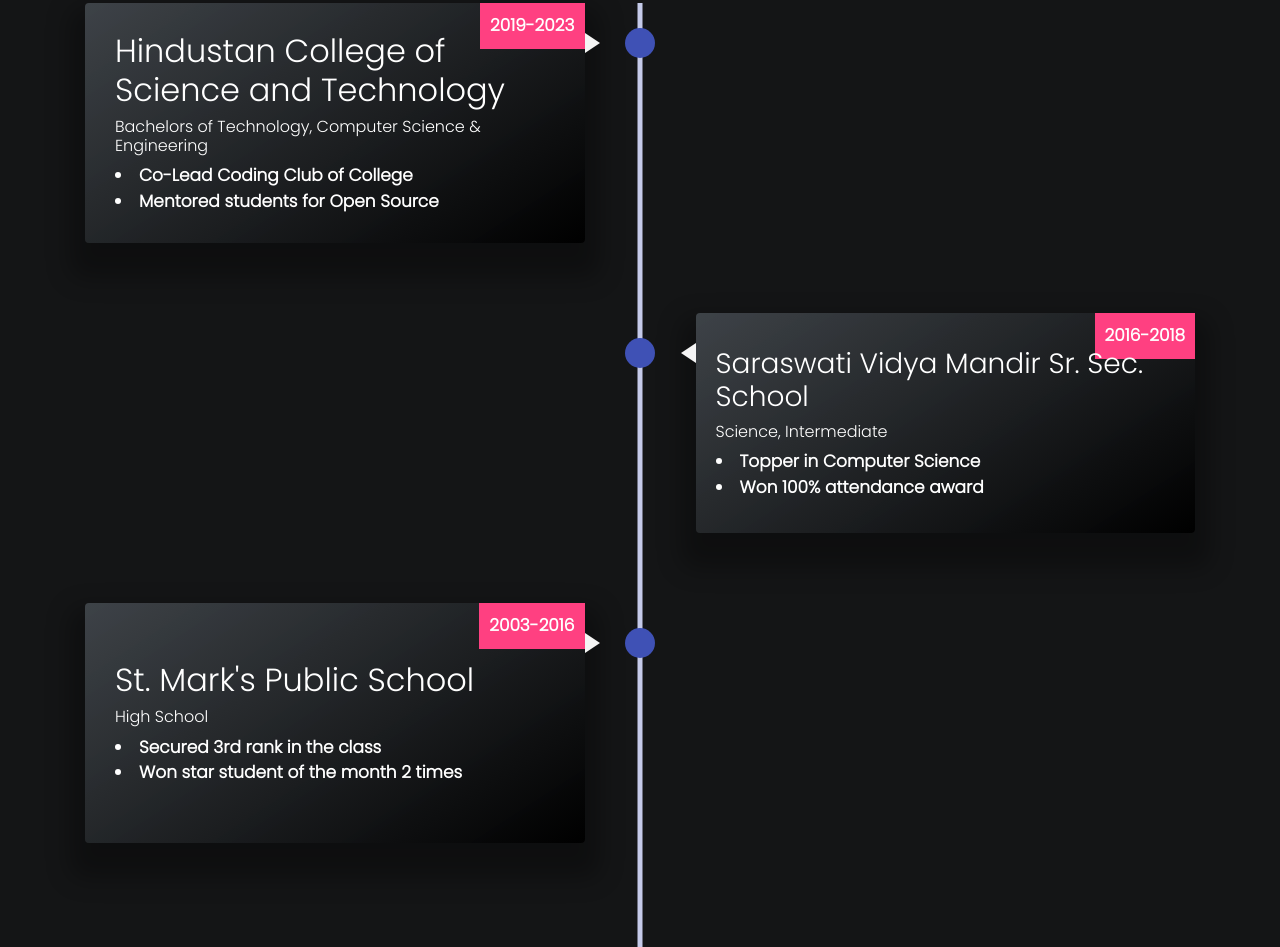
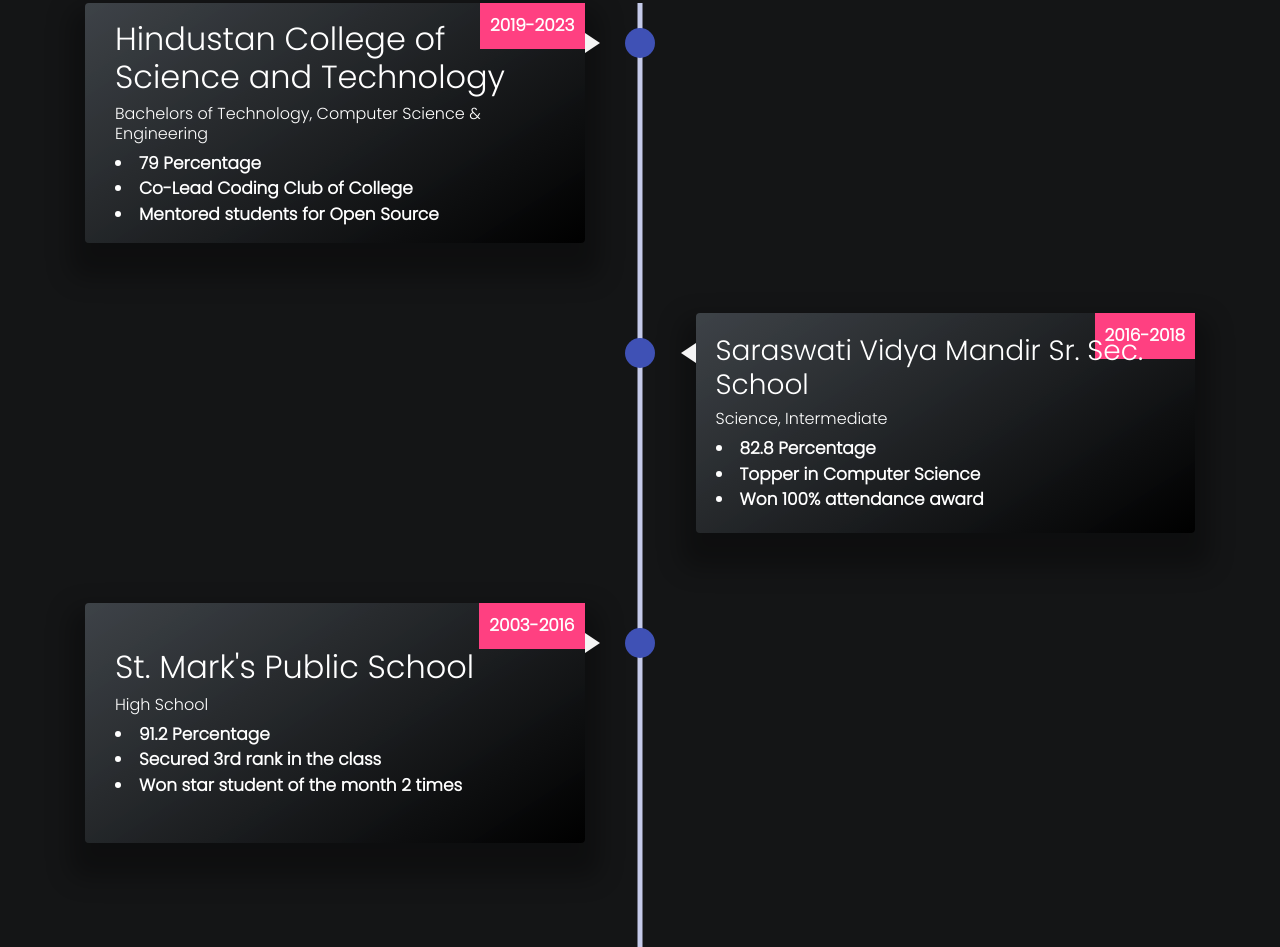
Before and after one commit to shobhit162/shobhit162.github.io, a plain HTML site: page education.html in a window 1280 px wide. Shown: the part 1151-2098 px from the top of the page. Drawn offline with nearby package versions, Linux system fonts and the light colour scheme; some icons are missing; files whose address does not match are found by name.

Commit message:
Update education.html

```diff
--- a/education.html
+++ b/education.html
@@ -293,6 +293,7 @@
         <div>
             <h2 class="timelineHeading">Hindustan College of Science and Technology</h2>
             <h6>Bachelors of Technology, Computer Science & Engineering</h6>
+            <li>79 Percentage</li>
             <li>Co-Lead Coding Club of College</li>
             <li>Mentored students for Open Source</li>
         </div>
@@ -312,6 +313,7 @@
         <div class="alignment">
             <h3 class="timelineHeading2">Saraswati Vidya Mandir Sr. Sec. School</h3>
             <h6>Science, Intermediate</h6>
+            <li>82.8 Percentage</li>
             <li>Topper in Computer Science</li>
             <li>Won 100% attendance award</li>
         </div>
@@ -331,6 +333,7 @@
         <div class="align-third">
             <h2 class="timelineHeading3">St. Mark's Public School</h2>
             <h6>High School</h6>
+            <li>91.2 Percentage</li>
             <li>Secured 3rd rank in the class</li>
             <li>Won star student of the month 2 times</li>
         </div>
```
